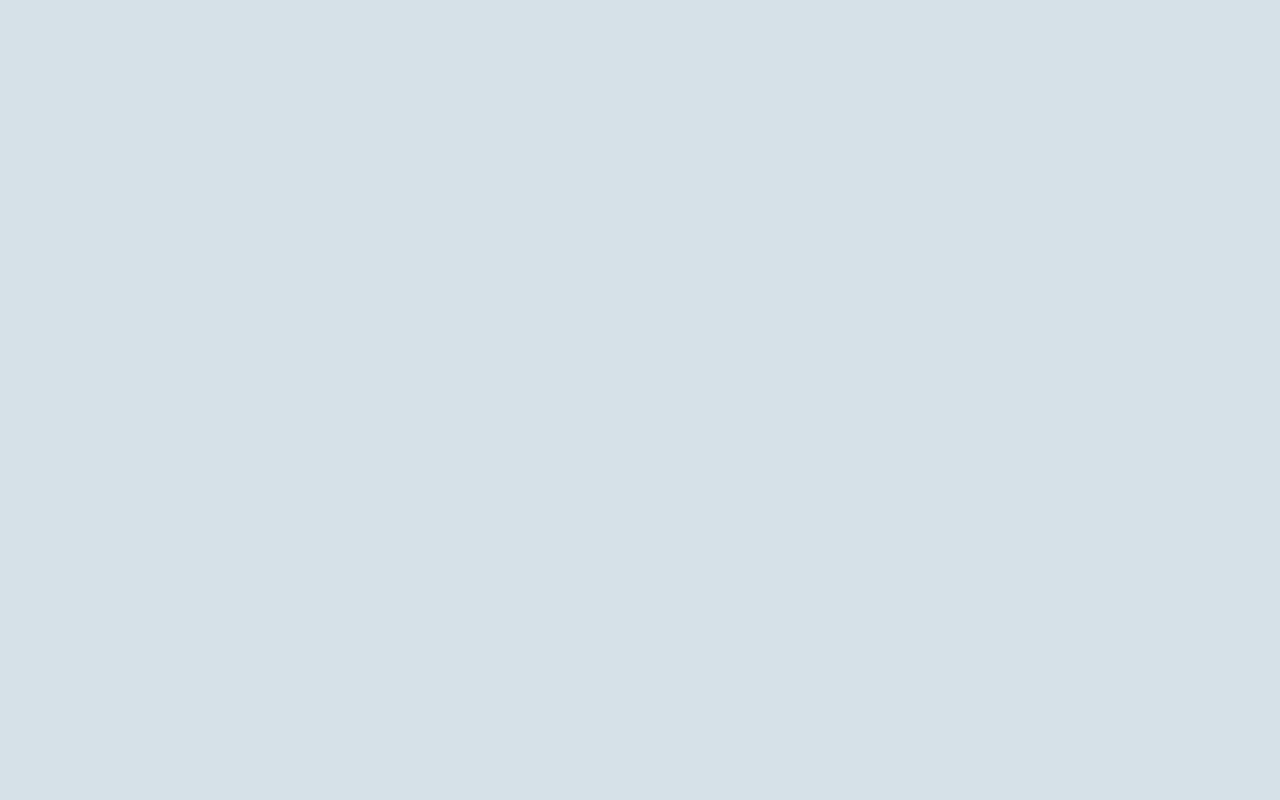
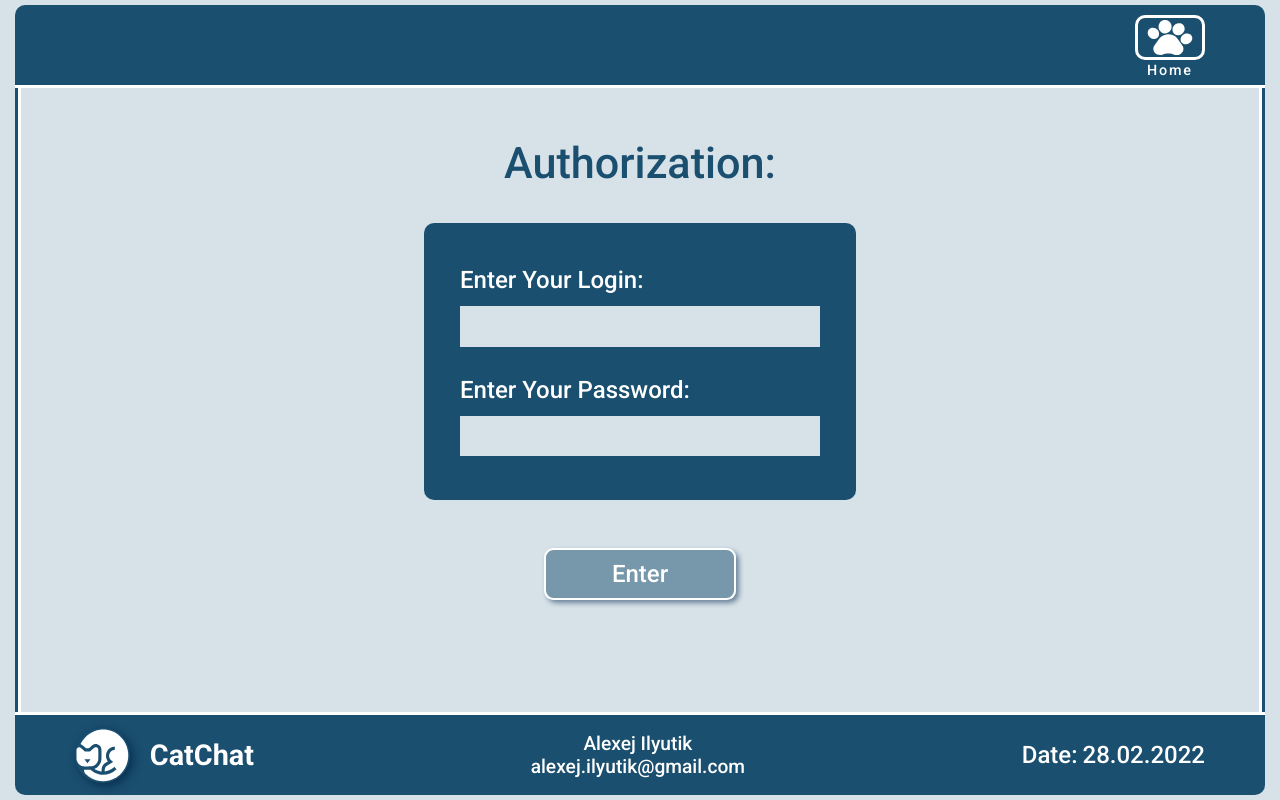
Before and after one commit to Alexej-Ilyutik/datamola-course, a plain HTML site: page Twitter/ui/error.html in a window 1280 px wide. Drawn offline with Linux system fonts and the light colour scheme.

Commit message:
feat: add header and footer in  error.html

```diff
--- a/Twitter/ui/error.html
+++ b/Twitter/ui/error.html
@@ -12,5 +12,66 @@
     <title>CatChat error</title>
     <link rel="icon" href="assets/svg/Logo.svg" />
   </head>
-  <body></body>
+  <body>
+     <div class="wrapper">
+      <header class="header">
+        <div class="header__button">
+        </div>
+        <div class="header__button">
+          <button class="header__btn btn">
+            <img src="assets/svg/Home.svg" alt="home" />
+          </button>
+          <div class="header__button-description">Home</div>
+        </div>
+      </header>
+      <main class="main">
+        <div class="message__line left"></div>
+        <div class="message">
+          <div class="message__comment">Authorization:</div>
+          <form class="message__form form" action="#">
+            <div class="form__content">
+              <div class="form__login">
+                <label class="form__label" for="login_id"
+                  >Enter Your Login:</label
+                >
+                <input
+                  class="form__text"
+                  type="text"
+                  id="login_id"
+                  name="login_value"
+                />
+              </div>
+              <div class="form__password">
+                <label class="form__label" for="password_id"
+                  >Enter Your Password:</label
+                >
+                <input
+                  class="form__text"
+                  type="password"
+                  id="password_id"
+                  name="password_value"
+                />
+              </div>
+            </div>
+            <button class="form__button btn">Enter</button>
+          </form>
+        </div>
+        <div class="message__line"></div>
+      </main>
+      <footer class="footer">
+        <figure class="logo">
+          <img class="logo__cat" src="assets/svg/Logo_img.svg" alt="logo" />
+          <figcaption>CatChat</figcaption>
+        </figure>
+        <div class="footer__author">
+          <p>Alexej Ilyutik</p>
+          <p>alexej.ilyutik@gmail.com</p>
+        </div>
+        <div class="footer__date">
+          <div class="date-text">Date:</div>
+          <div class="date-date">28.02.2022</div>
+        </div>
+      </footer>
+    </div>
+  </body>
 </html>
```
